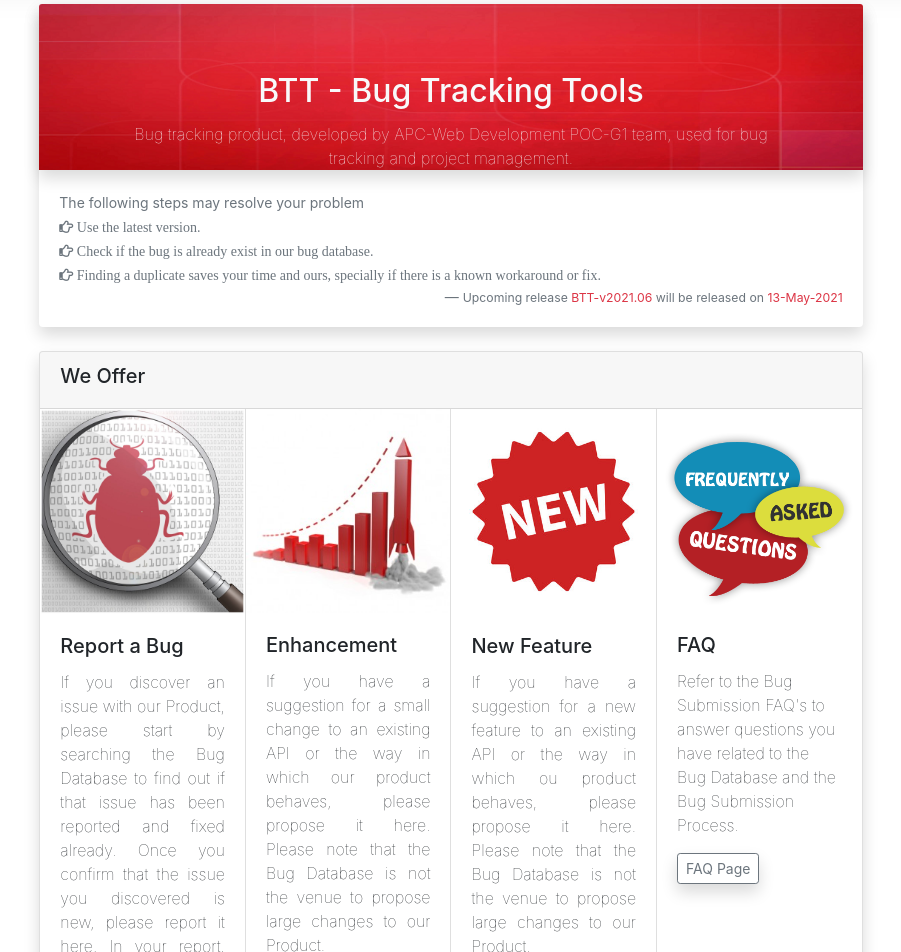
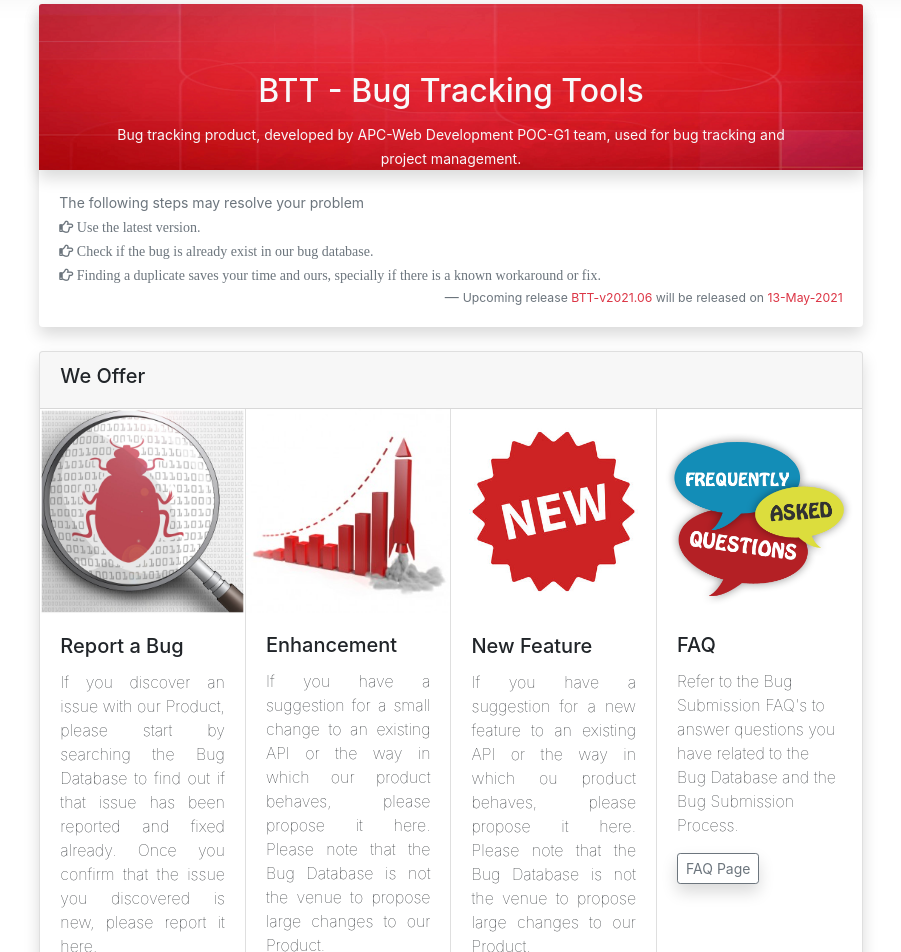
Before and after one commit to aroy-se/bug-tracking-tools, a React (Create React App) app: page / in a window 1280 px wide. Shown: the part 100-1052 px from the top of the page, without its empty margins (189-1090 px from the left). Built offline with nearby package versions, Linux system fonts and the light colour scheme; no server answers.

Commit message:
home page info update

```diff
--- a/src/views/common/Home.jsx
+++ b/src/views/common/Home.jsx
@@ -21,20 +21,15 @@ const Home = () => {
               alt="Card image cap"
             />
             <div class="card-img-overlay text-center m-5 text-light">
-              {/* <img src={bug64} alt="" className="" /> */}
               <h2 class="card-title Blockquote">BTT - Bug Tracking Tools</h2>
               <p class="card-text font-weight-lighter">
-                Bug tracking product, developed by APC-Web Development POC-G1
-                team, used for bug tracking and project management.
+                <small>
+                  Bug tracking product, developed by APC-Web Development POC-G1
+                  team, used for bug tracking and project management.
+                </small>
               </p>
             </div>
             <div class="card-body">
-              {/* <h5 class="card-title Blockquote">BTT - Bug Tracking Tools</h5>
-              <p class="card-text font-weight-lighter">
-                It is a brand new bug tracking product, developed by APC-Web
-                Development POC-G1 team, used for bug tracking and project
-                management.
-              </p> */}
               <p class="card-text font-weight-lighter m-0">
                 <small class="text-muted m-0">
                   The following steps may resolve your problem
@@ -96,9 +91,7 @@ const Home = () => {
                     If you discover an issue with our Product, please start by
                     searching the Bug Database to find out if that issue has
                     been reported and fixed already. Once you confirm that the
-                    issue you discovered is new, please report it here. In your
-                    report, please include all relevant and detailed information
-                    necessary to reproduce the issue.
+                    issue you discovered is new, please report it here.
                   </p>
                   <Link
                     to="/createBugDetails"
```
